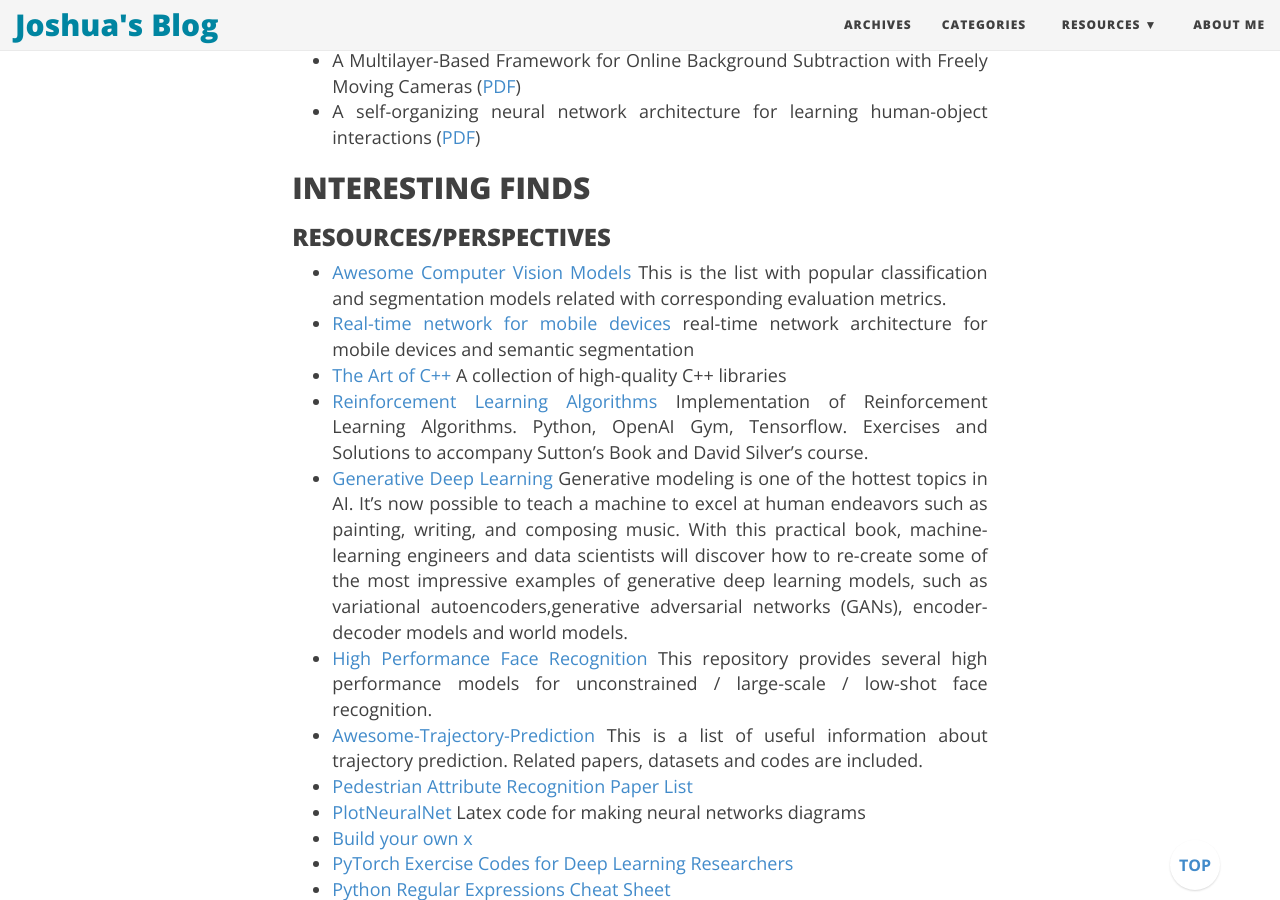
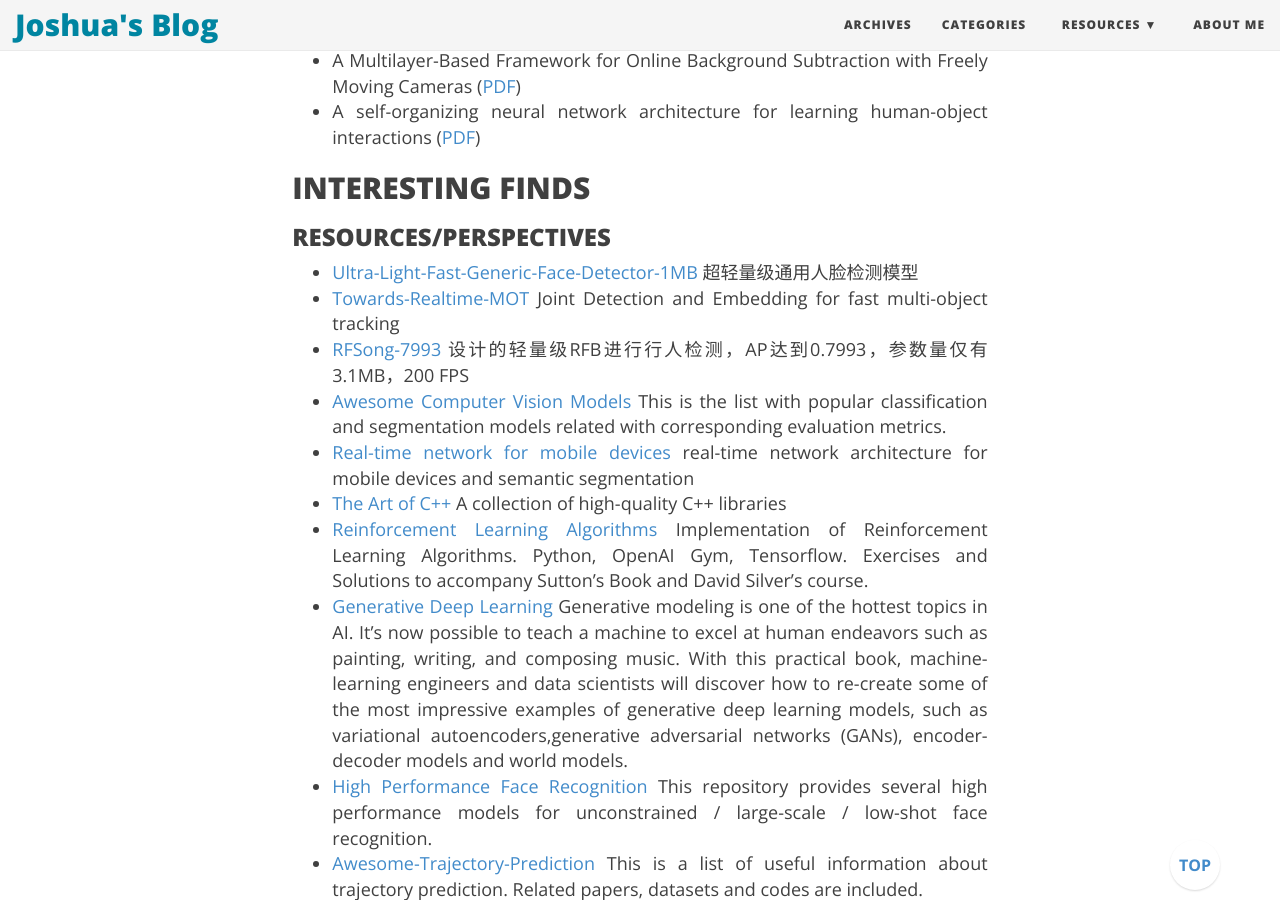
Before and after one commit to joshua19881228/joshua19881228.github.io, a Jekyll site: the page built from _posts/Computer_Vision/2016-08-25-my-jumble-of-computer-vision.md, in a window 1280 px wide and 900 px high, scrolled down 28236 px. Built offline with Jekyll 4.4.1, drawn with Linux system fonts in a browser that asks for light colours; nearby versions of some CDN libraries; formulas are drawn with MathJax 3; comment, search, counter and statistics services are not loaded.

Commit message:
update post

```diff
--- a/_posts/Computer_Vision/2016-08-25-my-jumble-of-computer-vision.md
+++ b/_posts/Computer_Vision/2016-08-25-my-jumble-of-computer-vision.md
@@ -753,6 +753,10 @@ I am going to maintain this page to record a few things about computer vision th
 ## INTERESTING FINDS
 
 ### RESOURCES/PERSPECTIVES
+
+- [Ultra-Light-Fast-Generic-Face-Detector-1MB](https://github.com/Linzaer/Ultra-Light-Fast-Generic-Face-Detector-1MB) 超轻量级通用人脸检测模型
+- [Towards-Realtime-MOT](https://github.com/Zhongdao/Towards-Realtime-MOT) Joint Detection and Embedding for fast multi-object tracking
+- [RFSong-7993](https://github.com/songwsx/RFSong-7993) 设计的轻量级RFB进行行人检测，AP达到0.7993，参数量仅有3.1MB，200 FPS
 - [Awesome Computer Vision Models](https://github.com/nerox8664/awesome-computer-vision-models) This is the list with popular classification and segmentation models related with corresponding evaluation metrics.
 - [Real-time network for mobile devices](https://github.com/wpf535236337/real-time-network) real-time network architecture for mobile devices and semantic segmentation
 - [The Art of C++](https://taocpp.github.io/) A collection of high-quality C++ libraries
```
